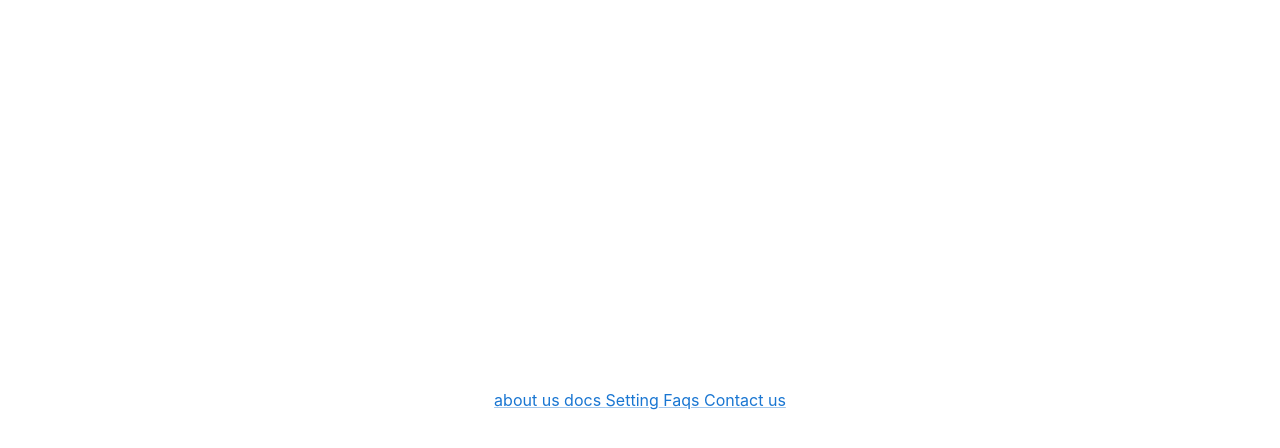
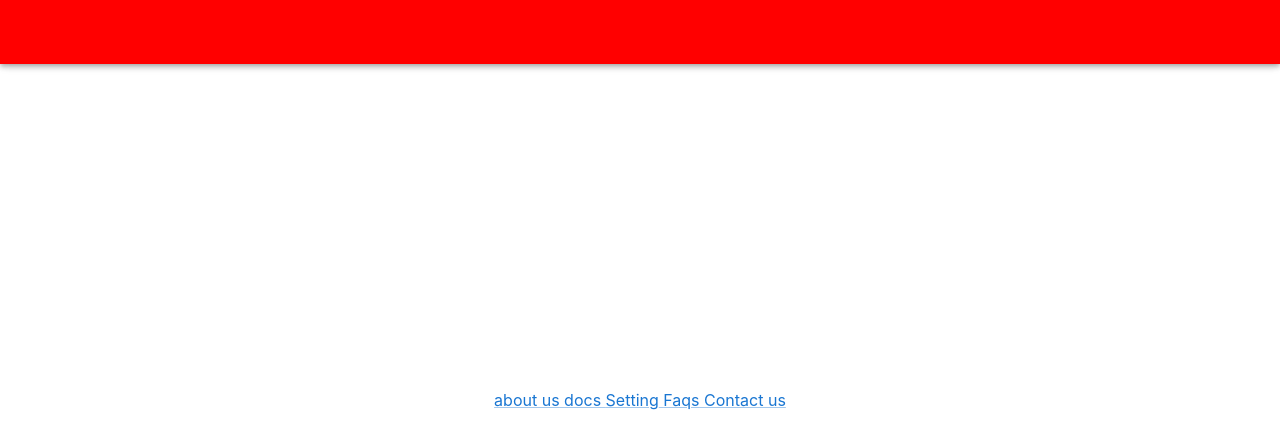
Before and after one commit to congdoan6997/CloneMinimal, a React (Vite) app: page / in a window 1280 px wide. Shown: the top 448 px of the page. Built offline with nearby package versions, Linux system fonts and the light colour scheme.

Commit message:
#18 chore(layout/main/home): home layout

```diff
--- /dev/null
+++ b/src/layouts/main/header.tsx
@@ -0,0 +1,14 @@
+import AppBar from '@mui/material/AppBar';
+import Toolbar from '@mui/material/Toolbar';
+
+export default function Header() {
+  return (
+    <AppBar>
+      <Toolbar
+        sx={{
+          backgroundColor: 'red',
+        }}
+      ></Toolbar>
+    </AppBar>
+  );
+}
--- /dev/null
+++ b/src/layouts/main/index.ts
@@ -0,0 +1 @@
+export { default } from './layout';
--- a/src/layouts/main/layout.tsx
+++ b/src/layouts/main/layout.tsx
@@ -1,11 +1,18 @@
 import Box from '@mui/material/Box';
+
+import Header from './header';
 
 type Props = {
   children: React.ReactNode;
 };
+
 export default function MainLayout({ children }: Props) {
   return (
     <Box sx={{ display: 'flex', flexDirection: 'column', height: 1 }}>
+      {/* TODO: Header */}
+      <Header />
+
+      {/* Content start */}
       <Box
         component="main"
         sx={{
@@ -14,6 +21,9 @@ export default function MainLayout({ children }: Props) {
       >
         {children}
       </Box>
+      {/* Content end */}
+
+      {/* TODO: Footer */}
     </Box>
   );
 }
```
Also changed, not shown: src/layouts/main/config-layout.ts (added), src/layouts/main/footer.tsx (added).
